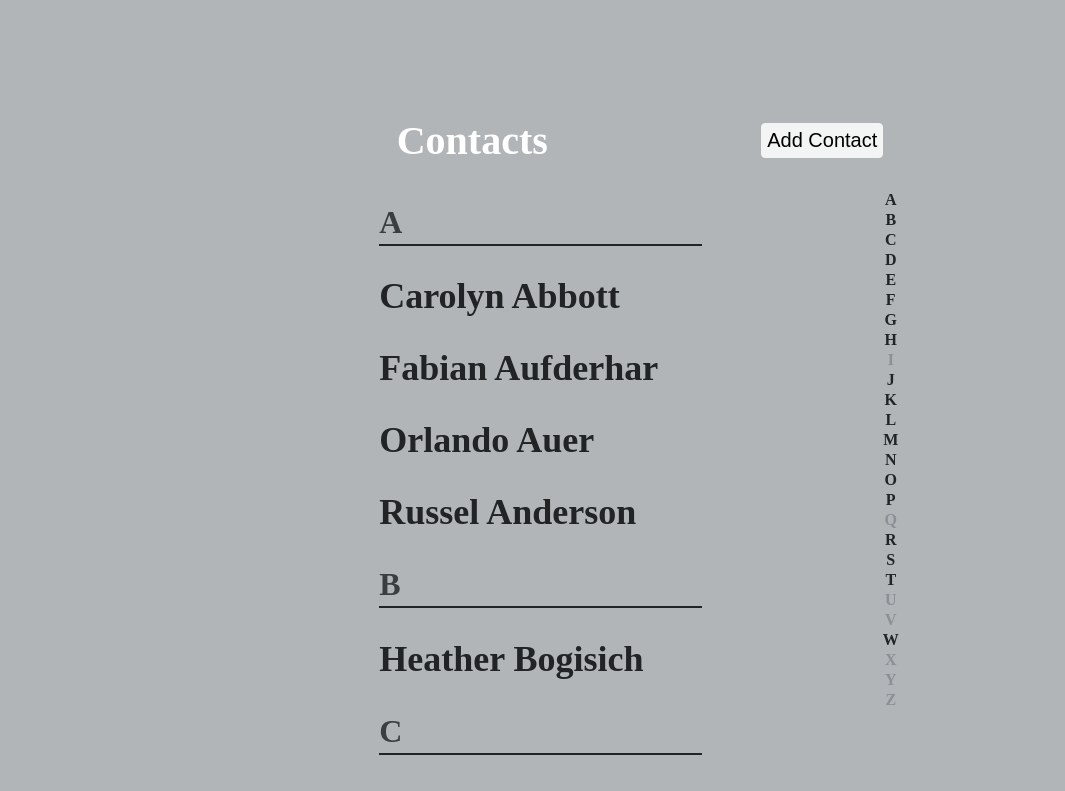
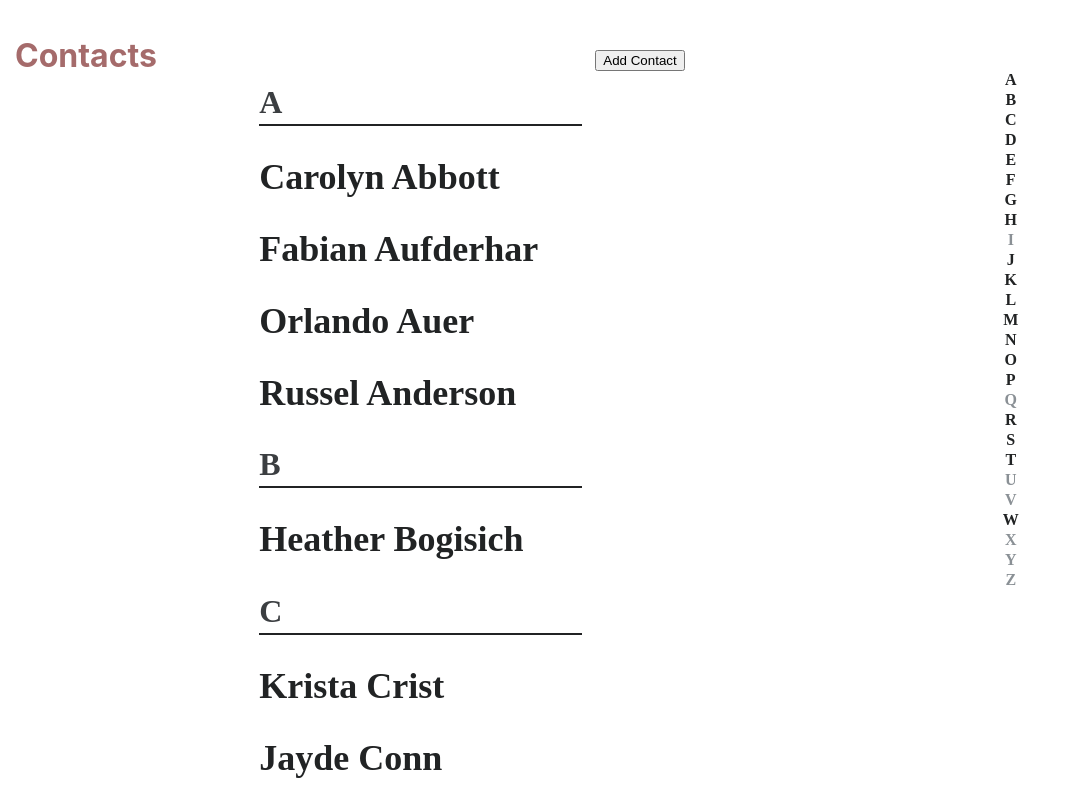
Before and after one commit to mscates/Contact-List, a React (Create React App) app: page / in a window 1280 px wide. Shown: the top 791 px of the page, without its empty margins (0-1065 px from the left). Built offline with nearby package versions, Linux system fonts and the light colour scheme.

Commit message:
removed modal, decided to go in a different direction.  added ability to display contact or add contact and have render contacts to show if neither is active.  also worked on redesigning the look

```diff
--- a/src/App.css
+++ b/src/App.css
@@ -1,114 +1,5 @@
 body {
   margin: 0;
   padding: 0;
-  box-sizing: border-box;
-  font-family: -apple-system, BlinkMacSystemFont, "Segoe UI", "Roboto", "Oxygen",
-    "Ubuntu", "Cantarell", "Fira Sans", "Droid Sans", "Helvetica Neue",
-    sans-serif;
-  -webkit-font-smoothing: antialiased;
-  -moz-osx-font-smoothing: grayscale;
-  box-sizing: border-box;
-  background-color: #b1b5b8;
+  position: relative;
 }
-
-*,
-*:before,
-*:after {
-  box-sizing: inherit;
-}
-
-.modal-button {
-  padding: 10px;
-  font-size: 1.2em;
-  font-weight: bold;
-  background: powderblue;
-  border: 3px solid rgba(255, 0, 0, 0.8);
-  border-radius: 10px;
-  cursor: pointer;
-  transition: background 0.15s ease-out;
-}
-.modal-button:hover {
-  background: rgb(60, 77, 80);
-  color: white;
-}
-.modal-button:focus {
-  outline: 0;
-  box-shadow: 0 0 4px currentColor;
-}
-
-.modal-cover {
-  position: fixed;
-  top: 0;
-  left: 0;
-  width: 100%;
-  height: 100%;
-  z-index: 10;
-  transform: translateZ(0);
-  background-color: rgba(0, 0, 0, 0.5);
-}
-
-.modal-area {
-  position: fixed;
-  top: 0;
-  left: 0;
-  width: 100%;
-  height: 100%;
-  padding: 2.5em 1.5em 1.5em 1.5em;
-  background-color: #ffffff;
-  box-shadow: 0 0 10px 3px rgba(0, 0, 0, 0.1);
-  overflow-y: auto;
-  -webkit-overflow-scrolling: touch;
-}
-
-@media screen and (min-width: 400px) {
-  /* Center the Modal! */
-  .modal-area {
-    left: 50%;
-    top: 50%;
-    height: auto;
-    transform: translate(-50%, -50%);
-    max-width: 30em;
-    max-height: calc(100% - 1em);
-  }
-}
-
-._modal-close {
-  position: absolute;
-  top: 0;
-  right: 0;
-  padding: 0.5em;
-  line-height: 1;
-  background: #f6f6f7;
-  border: 0;
-  box-shadow: 0;
-  cursor: pointer;
-}
-
-._modal-close-icon {
-  width: 25px;
-  height: 25px;
-  fill: transparent;
-  stroke: black;
-  stroke-linecap: round;
-  stroke-width: 2;
-}
-
-.modal-body {
-  padding-top: 0.25em;
-}
-._hide-visual {
-  border: 0 !important;
-  clip: rect(0 0 0 0) !important;
-  height: 1px !important;
-  margin: -1px !important;
-  overflow: hidden !important;
-  padding: 0 !important;
-  position: absolute !important;
-  width: 1px !important;
-  white-space: nowrap !important;
-}
-
-.scroll-lock {
-  overflow: hidden;
-  margin-right: 17px;
-}
--- a/src/App.js
+++ b/src/App.js
@@ -1,10 +1,12 @@
 import React from "react"
 import Contacts from "./components/Contacts"
 import "./App.css"
+import Header from "./components/Header"
 
 function App() {
   return (
     <div className="App">
+      <Header />
       <Contacts />
     </div>
   )
--- a/src/components/Contacts.js
+++ b/src/components/Contacts.js
@@ -4,12 +4,12 @@ import { data, contactData } from "./FakeData"
 import Letters from "./Letters"
 import styles from "./Contacts.module.css"
 import ContactsCategory from "../components/ContactsCategory"
-import Modal from "../components/Modal"
+import ContactForm from "../components/ContactForm"
 import DisplayContact from "../components/DisplayContact"
 
 const Contacts = () => {
   const [contacts, setContact] = useState(data(contactData()))
-  const [modalProps, setModalProps] = useState("Add Contact")
+  const [showForm, setShowForm] = useState(false)
   const [displayContact, setDisplayContact] = useState(false)
   const [currentContact, setCurrentContact] = useState()
   const [showAddContact, setShowAddContact] = useState(true)
@@ -48,6 +48,10 @@ const Contacts = () => {
     setShowAddContact(true)
   }
 
+  const handleShowForm = () => {
+    setShowForm(true)
+  }
+
   const renderContacts = () => {
     const letters = "ABCDEFGHIJKLMNOPQRSTUVWXYZ".split("")
     const displayItem = letters.map((letter) => {
@@ -69,16 +73,13 @@ const Contacts = () => {
   return (
     <div className={styles.mainContainer}>
       <div className={styles.searchContainer}>
-        <h1 className={styles.title}>Contacts</h1>
-        <Modal
-          modalProps={modalProps}
-          showAddContact={showAddContact}
-          addContact={addContact}
-        />
+        <button onClick={handleShowForm}>Add Contact</button>
       </div>
       <div className={styles.letterContainer}>
         <div className={styles.contactGroup}>
-          {displayContact ? (
+          {showForm ? (
+            <ContactForm addContact={addContact} />
+          ) : displayContact ? (
             <DisplayContact
               showAddContact={showAddContact}
               closeContact={closeContact}
--- a/src/components/Contacts.module.css
+++ b/src/components/Contacts.module.css
@@ -1,9 +1,8 @@
 .mainContainer {
-  margin: 40px auto;
-  max-width: 800px;
+  position: relative;
+  margin: 0 auto;
+  max-width: 1200px;
   padding: 50px;
-  /* box-shadow: 0 0 10px black; */
-
   font-family: "Monserrat";
   color: #212324;
 }
@@ -39,8 +38,3 @@
   margin-bottom: 3px;
   font-size: 1.5em;
 }
-
-.title {
-  color: #fff;
-  font-size: 2.5em;
-}
--- /dev/null
+++ b/src/components/Header.js
@@ -0,0 +1,12 @@
+import React from "react"
+import styles from "./Header.module.css"
+
+const Header = () => {
+  return (
+    <div>
+      <h1 className={styles.title}>Contacts</h1>
+    </div>
+  )
+}
+
+export default Header
--- /dev/null
+++ b/src/components/Header.module.css
@@ -0,0 +1,6 @@
+.title {
+  position: absolute;
+  left: 15px;
+  top: 15px;
+  color: rgb(165, 107, 107);
+}
```
